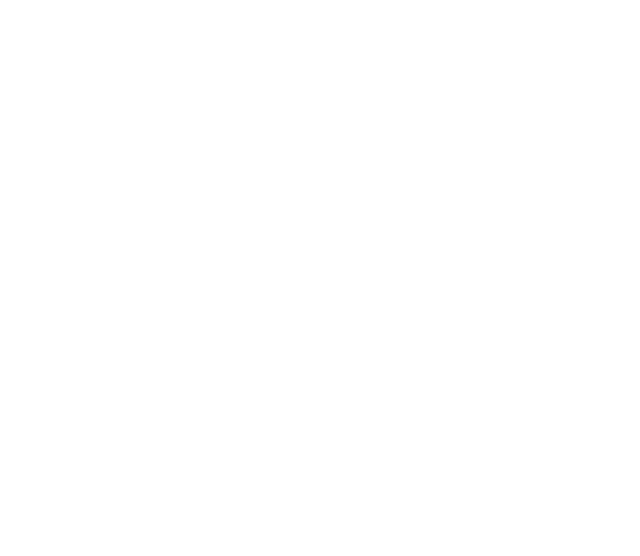
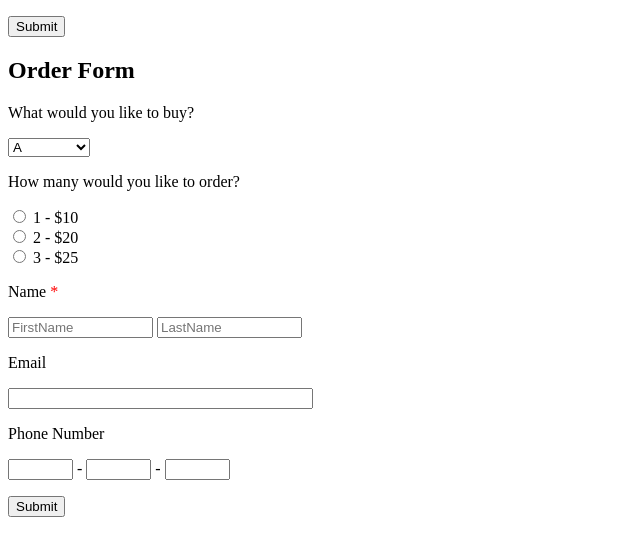
Before and after one commit to letuandat2020/Tuan_2, a plain HTML site: page tongquanjs/bai3.html in a window 1280 px wide. Shown: the whole page, without its empty margins (0-640 px from the left). Drawn offline with Linux system fonts and the light colour scheme.

Commit message:
bai-tao-form

```diff
--- a/tongquanjs/bai3.html
+++ b/tongquanjs/bai3.html
@@ -5,9 +5,31 @@
     <title>Title</title>
 
 </head>
+<p><input type = "button" name="btSubmit" value="Submit"/></p>
 <body>
+<form method="get" action="simpleform.html"> <h2>Order Form</h2>
+    <p>What would you like to buy?</p>
+    <select>
+        <option value = "  ">A</option>
+        <option>B (+  0.5$)</option>
+        <option>C (+  0.5$)</option>
+    </select>
+    <p>How many would you like to order?</p>
+    <input type="radio" name="rd"/> 1 - $10 <br/>
+    <input type="radio" name="rd"/> 2 - $20 <br/>
+    <input type="radio" name="rd"/> 3 - $25 <br/>
+    <p>Name <span style="color: red">*</span> </p>
+    <input type = "text" name="firstname" placeholder="FirstName" size="15"/>
+    <input type = "text" name="lastname" placeholder="LastName" size="15"/>
+    <p>Email</p>
+    <input type = "text" name="email" size="35"/>
+    <p>Phone Number</p>
+    <input type = "text" name="phone1" size="5"/> -
+    <input type = "text" name="phone2" size="5"/> -
+    <input type = "text" name="phone3" size="5"/>
+    <p><input type = "button" name="btSubmit" value="Submit"/></p>
 
-<script>
+    <script>
 
 </script>
 
```
Also changed, not shown: LuyenTap_If_else/Bai1.html (+3 -26 lines).
